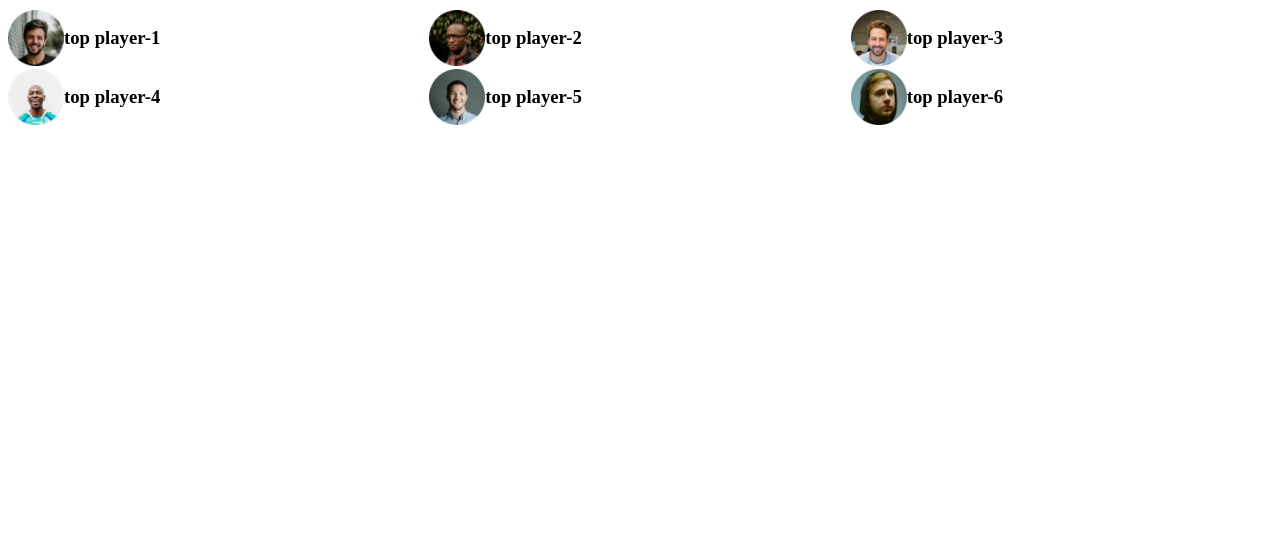
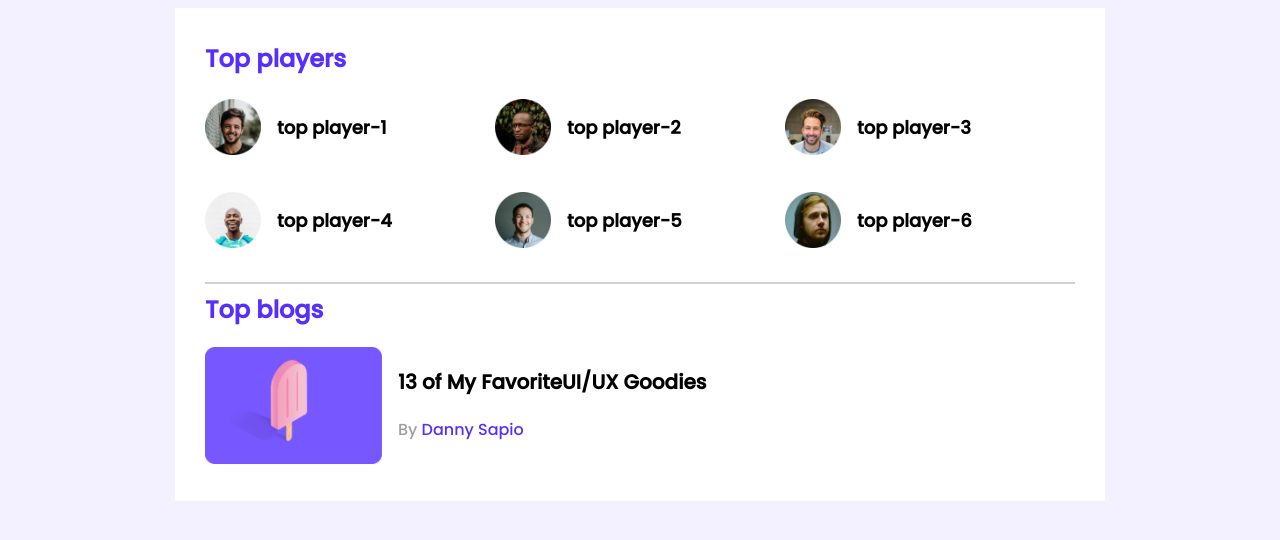
Before and after one commit to Sheyam01/leader-board-css3, a plain HTML site: page index.html in a window 1280 px wide. Drawn offline with Linux system fonts and the light colour scheme.

Commit message:
first-blog

```diff
--- a/index.html
+++ b/index.html
@@ -16,33 +16,51 @@
     <!--header end-->
     <main>
         <!--top players and top blogs-->
-        <section>
-            <div class="top-players">
+        <section class="container">
+            <div class="top-players ">
+                <h2 class="section-title">Top players</h2>
                 <div class="players">
                     <div class="player">
                         <img src="images/players/player-1.png" alt="">
-                        <h3>top player-1</h3>
+                        <h3 class="player-name">top player-1</h3>
                     </div>
                     <div class="player">
                         <img src="images/players/player-2.png" alt="">
-                        <h3>top player-2</h3>
+                        <h3 class="player-name">top player-2</h3>
                     </div>
                     <div class="player">
                         <img src="images/players/player-3.png" alt="">
-                        <h3>top player-3</h3>
+                        <h3 class="player-name">top player-3</h3>
                     </div>
                     <div class="player">
                         <img src="images/players/player-4.png" alt="">
-                        <h3>top player-4</h3>
+                        <h3 class="player-name">top player-4</h3>
                     </div>
                     <div class="player">
                         <img src="images/players/player-5.png" alt="">
-                        <h3>top player-5</h3>
+                        <h3 class="player-name">top player-5</h3>
                     </div>
                     <div class="player">
                         <img src="images/players/player-6.png" alt="">
-                        <h3>top player-6</h3>
+                        <h3 class="player-name">top player-6</h3>
                     </div>
+                </div>
+            </div>
+            <hr>
+            <div class="top-blog">
+                <h2 class="section-title">Top blogs</h2>
+                <div class="blogs">
+                    <article class="blog">
+                        <div class="thumbnail">
+                            <img src="images/blogs/blog-1.png" alt="">
+                        </div>
+                        <div class="blog-info">
+                            <h3 class="blog-title">
+                                13 of My FavoriteUI/UX Goodies
+                            </h3>
+                            <p class="blog-author">By <a href="">Danny Sapio</a> </p>
+                        </div>
+                    </article>
                 </div>
             </div>
         </section>
--- a/styles/style.css
+++ b/styles/style.css
@@ -1,7 +1,33 @@
+@import url('https://fonts.googleapis.com/css2?family=Poppins:wght@500&display=swap');
+
+body{
+    background-color: #F3F1FF;
+    font-family: 'Poppins', sans-serif;
+
+}
+main{
+    display: flex;
+    justify-content: center;
+}
+.section-title{
+    color: #562efe;
+    font-size: 24px;
+    margin-top: 3px;
+}
+.container{
+    background-color:#FFFFFF;
+    width: 870px;
+    padding: 30px;
+}
 /*top players style*/
+.top-players{
+    margin-bottom: 30px;
+}
 .players{
     display: grid;
     grid-template-columns: repeat(3, 1fr);
+    grid-row-gap: 30px;
+
 }
 .player{
     display: flex;
@@ -11,3 +37,35 @@
     width: 56px;
     height: 56px;
 }
+.player-name{
+    padding-left: 16px;
+    font-size: 18px;
+}
+hr{
+    border: 1px solid #D1D1D1;
+}
+/*------------
+top blog styles-----
+---------*/
+.blog{
+    display: flex;
+}
+.blog .thumbnail img{
+    width: 177px;
+    height: 117px;
+}
+.blog-info{
+    margin-left: 16px;
+}
+.blog-title{
+    font-size: 20px;
+}
+.blog-author{
+    font-size: 16px;
+    color: #9F9F9F;
+}
+.blog-author a{
+    color: #562EFF;
+    text-decoration: none;
+    font-size: 16px;
+}
```
